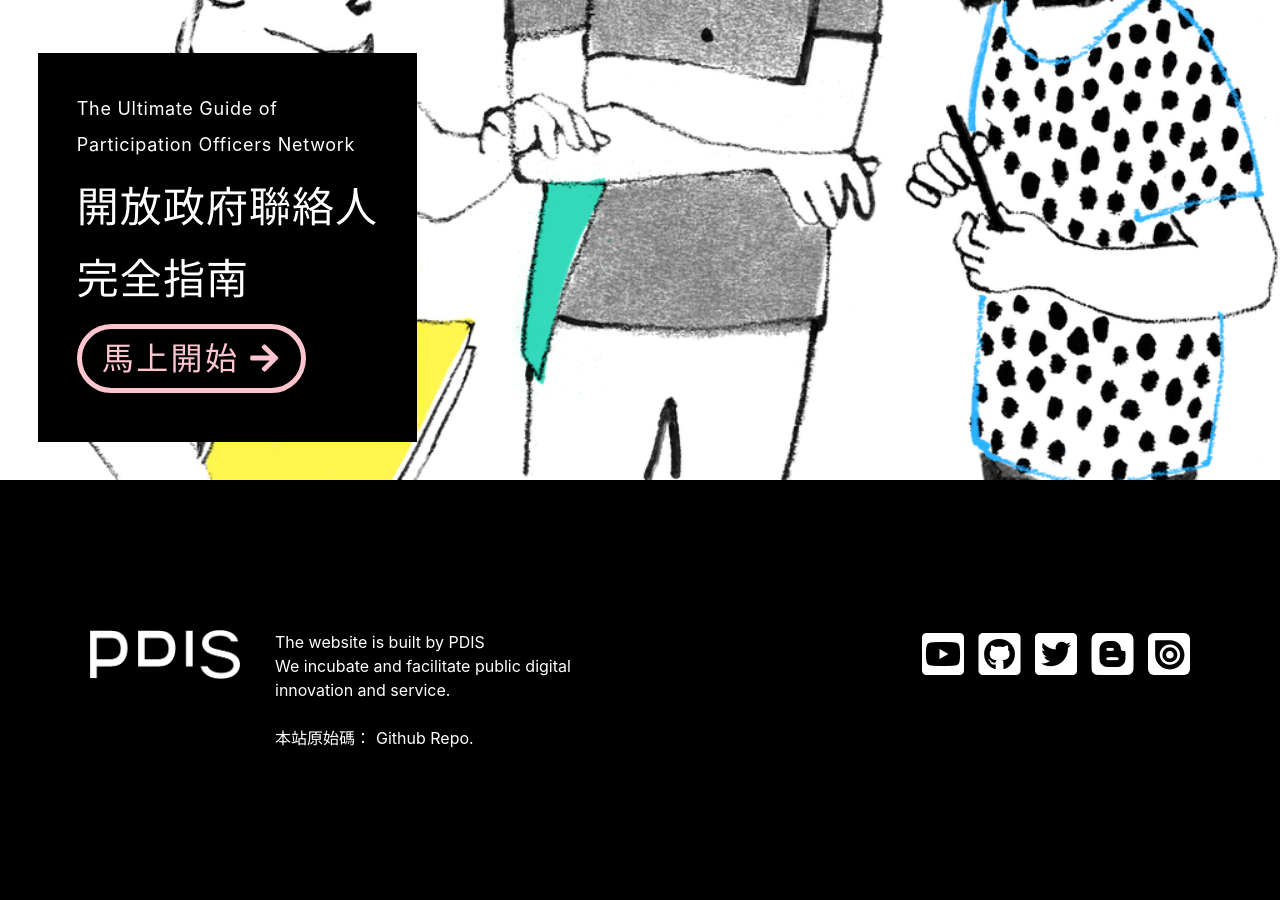
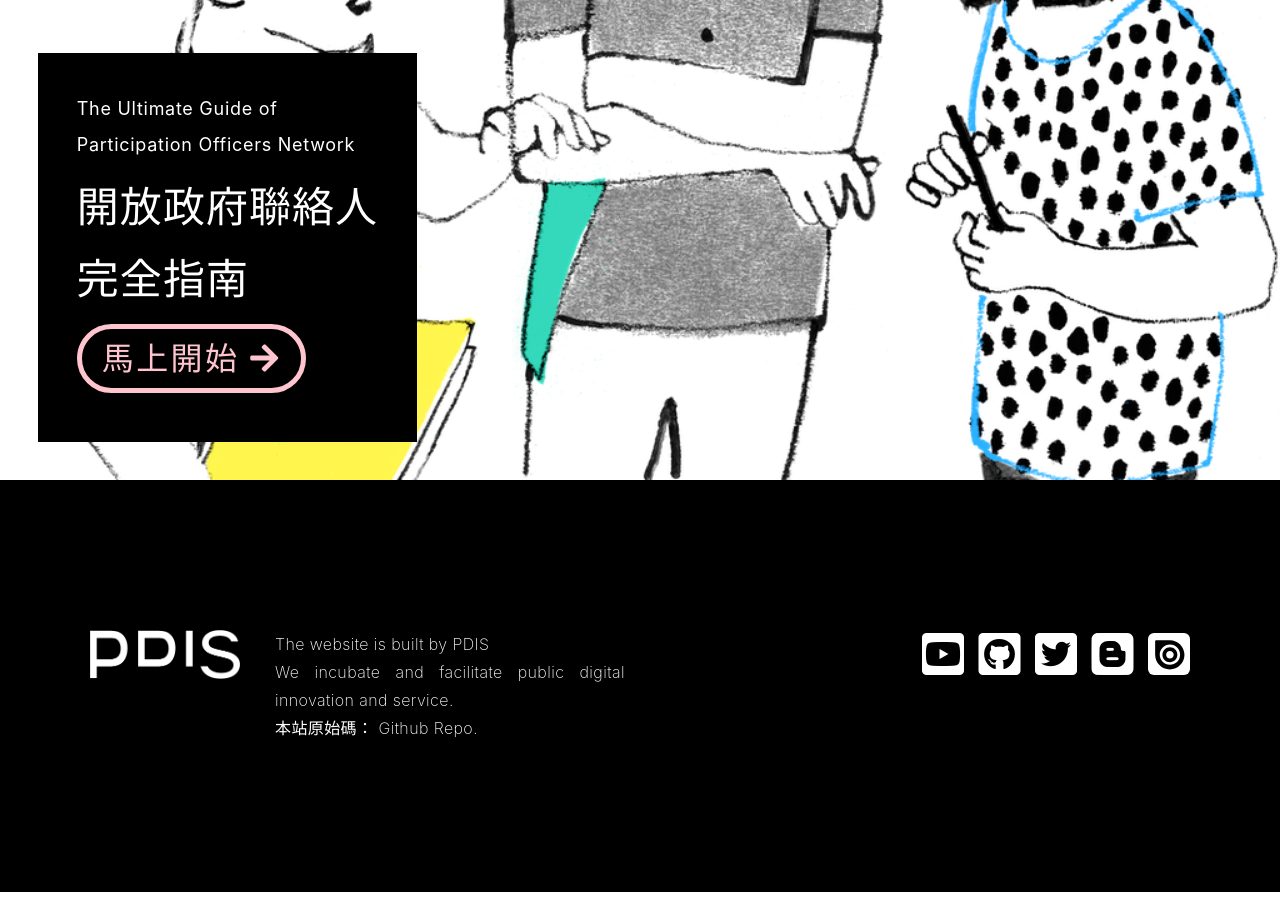
Before and after one commit to mark19891107/po-web-v3, a Jekyll site: the page built from index.html, in a window 1280 px wide and 900 px high, scrolled down 420 px. Built offline with Jekyll 4.4.1, drawn with Linux system fonts in a browser that asks for light colours; nearby versions of some CDN libraries.

Commit message:
html -> yml

```diff
--- a/_includes/footer.html
+++ b/_includes/footer.html
@@ -8,10 +8,7 @@
             </div>
             <div class="col-lg-4 col-md-8">
                 <div class="footer-text">
-                    The website is built by PDIS <br>
-                    We incubate and facilitate public digital innovation and service.<br>
-                    <br>
-                    本站原始碼：<a href="https://github.com/PDIS/">Github Repo.</a>
+                    {{site.data.footer.text | markdownify }}
                 </div>
             </div>
             <div class="col-lg-6 col-md-8 offset-md-4 offset-lg-0">
--- a/_sass/footer.scss
+++ b/_sass/footer.scss
@@ -18,6 +18,10 @@
     }
     .footer-text {
         margin-bottom: 50px;
+        p{
+            margin-bottom: 0px;
+            line-height: 28px;
+        }
     }
     .ih-Logo-mark {
         fill: black;
```
Also changed, not shown: _data/footer.yml (added, +8 -0 lines).
